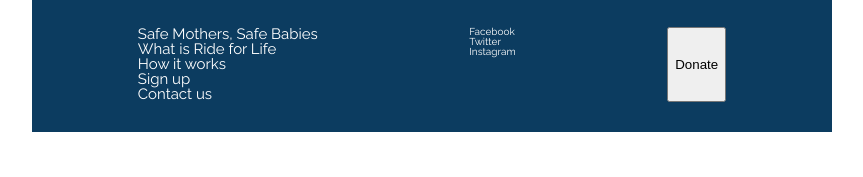
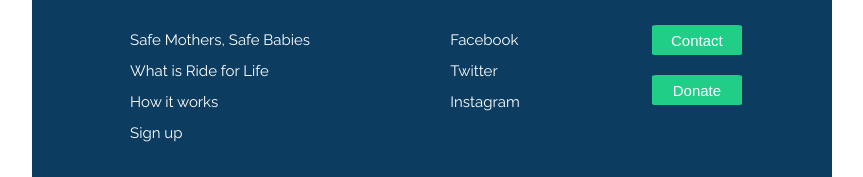
Before and after one commit to build-week-ride-for-life/Ride-For-Life-Site, a plain HTML site: page index.html in a window 1280 px wide. Shown: the part 1345-1522 px from the top of the page, without its empty margins (208-1071 px from the left). Before the commit the page ends 1477 px from the top, so only its background shows below. Drawn offline with Linux system fonts and the light colour scheme.

Commit message:
complete footer layout

```diff
--- a/LESS/footer.less
+++ b/LESS/footer.less
@@ -2,10 +2,37 @@ footer {
   background-color: @footer-bg;
   display: flex;
   justify-content: space-around;
-  padding: 3rem;
+  padding: 2.8rem;
+
+
+  .footer-links {
+    padding: 8px;
+    font-size: 1.5rem;
+    color: white;
+  }
+
+  .footer-social {
+    padding: 8px;
+    font-size: 1.5rem;
+  }
+
+  .footer-buttons {
+    display: flex;
+    flex-direction: column;
+
+    .donate, .contact {
+      background-color: @green;
+      border: none;
+      border-radius: 5%;
+      color: white;
+      width: 90px;
+      height: 30px;
+      font-size: 1.5rem;
+    }
+
+    .donate {
+      margin-top: 20px;
+    }
+  }
+
 }
-
-.footer-nav {
-  font-size: 1.5rem;
-  color: white;
-}
--- a/index.html
+++ b/index.html
@@ -51,19 +51,21 @@
     <footer>
       <nav class="footer-nav">
         <ul>
-          <li><a href="https://www.safemotherssafebabies.org/">Safe Mothers, Safe Babies</a></li>
-          <li><a href="about.html">What is Ride for Life</a></li>
-          <li><a href="how-it-works.html">How it works</a></li>
-          <li>Sign up</li>
-          <li><a href="contact.html">Contact us</a></li>
+          <li class="footer-links"><a href="https://www.safemotherssafebabies.org/">Safe Mothers, Safe Babies</a></li>
+          <li class="footer-links"><a href="about.html">What is Ride for Life</a></li>
+          <li class="footer-links"><a href="how-it-works.html">How it works</a></li>
+          <li class="footer-links">Sign up</li>
         </ul>
       </nav>
-      <ul class="footer-socials">
-        <li><a href="https://www.facebook.com">Facebook</a></li>
-        <li><a href="https://www.twitter.com">Twitter</a></li>
-        <li><a href="https://www.Instagram.com">Instagram</a></li>
+      <ul>
+        <li class="footer-social"><a href="https://www.facebook.com">Facebook</a></li>
+        <li class="footer-social"><a href="https://www.twitter.com">Twitter</a></li>
+        <li class="footer-social"><a href="https://www.Instagram.com">Instagram</a></li>
       </ul>
-      <button class=donate>Donate</button>
+      <div class="footer-buttons">
+        <button class=contact>Contact</button>
+        <button class=donate>Donate</button>
+      </div>
     </footer>
 </div>
 </body>
```
Also changed, not shown: CSS/index.css.
